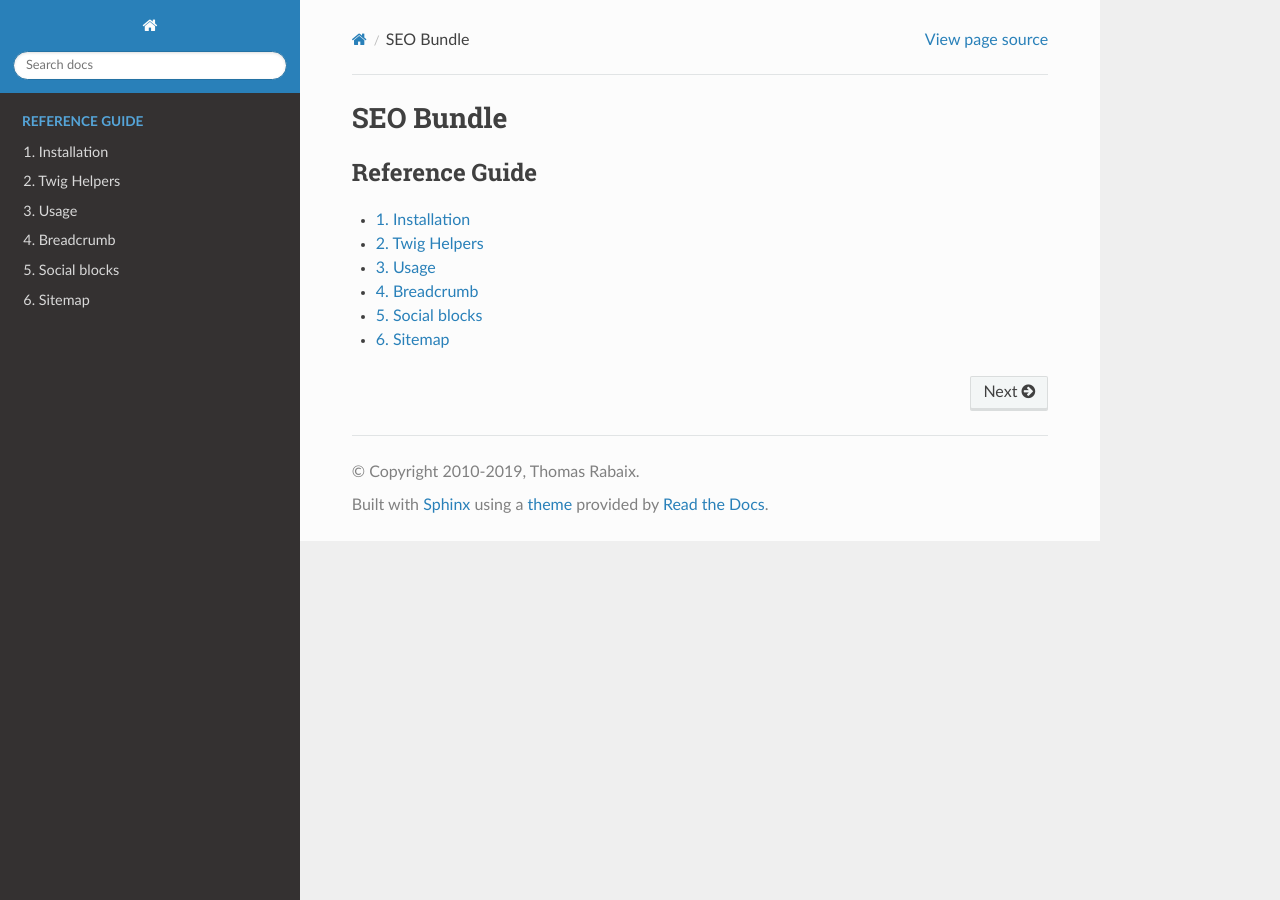
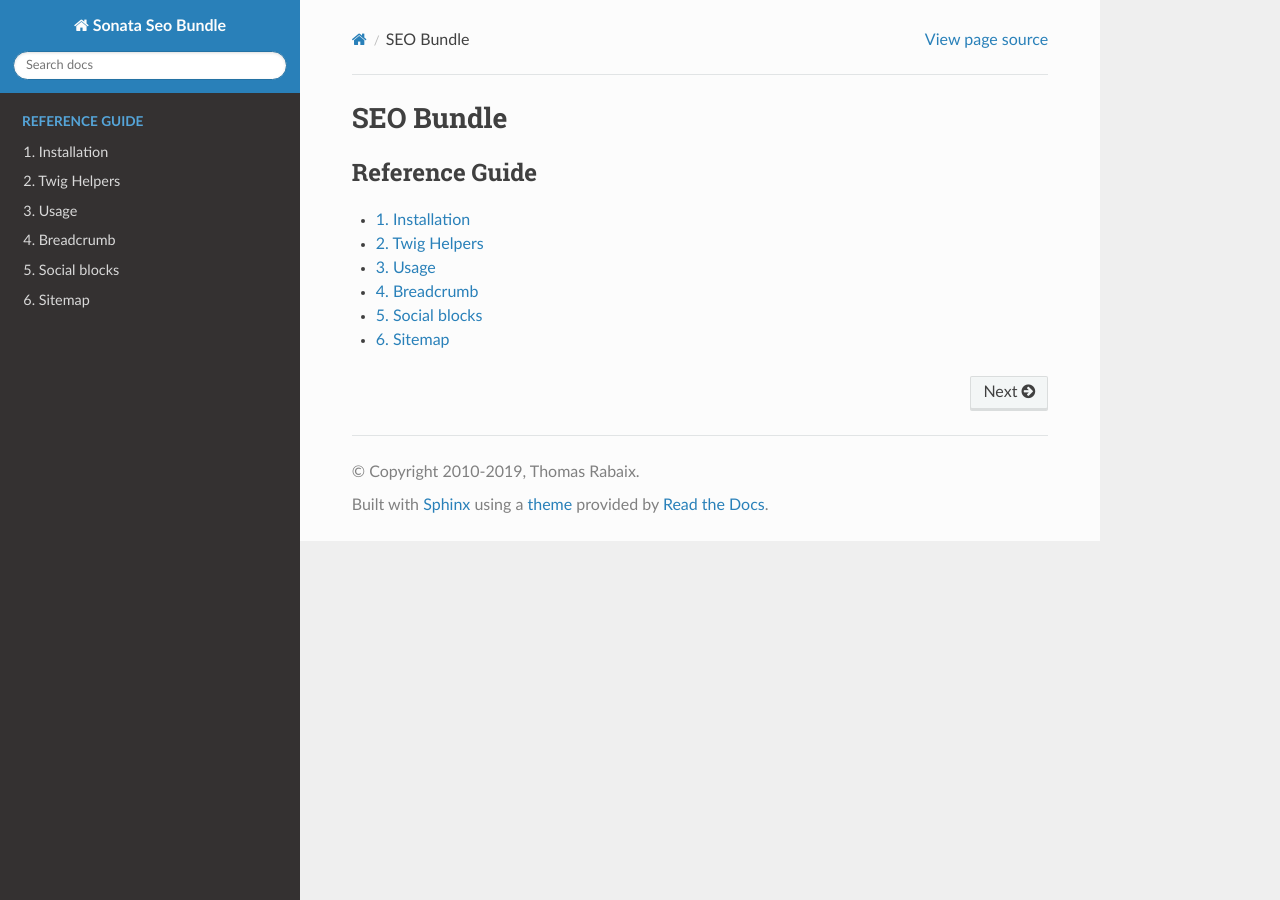
Before and after one commit to sonata-project/SonataSeoBundle, a Sphinx documentation site: the page built from docs/index.rst, in a window 1280 px wide. Built offline with Sphinx 7.4.7 and the Read the Docs theme 2.0.0, drawn with Linux system fonts in a browser that asks for light colours.

Commit message:
DevKit updates

```diff
--- a/docs/conf.py
+++ b/docs/conf.py
@@ -48,7 +48,7 @@ source_suffix = '.rst'
 master_doc = 'index'
 
 # General information about the project.
-project = u''
+project = u'Sonata Seo Bundle'
 copyright = u'2010-2019, Thomas Rabaix'
 
 # The version info for the project you're documenting, acts as replacement for
```
Also changed, not shown: .travis.yml, 1 other file.
